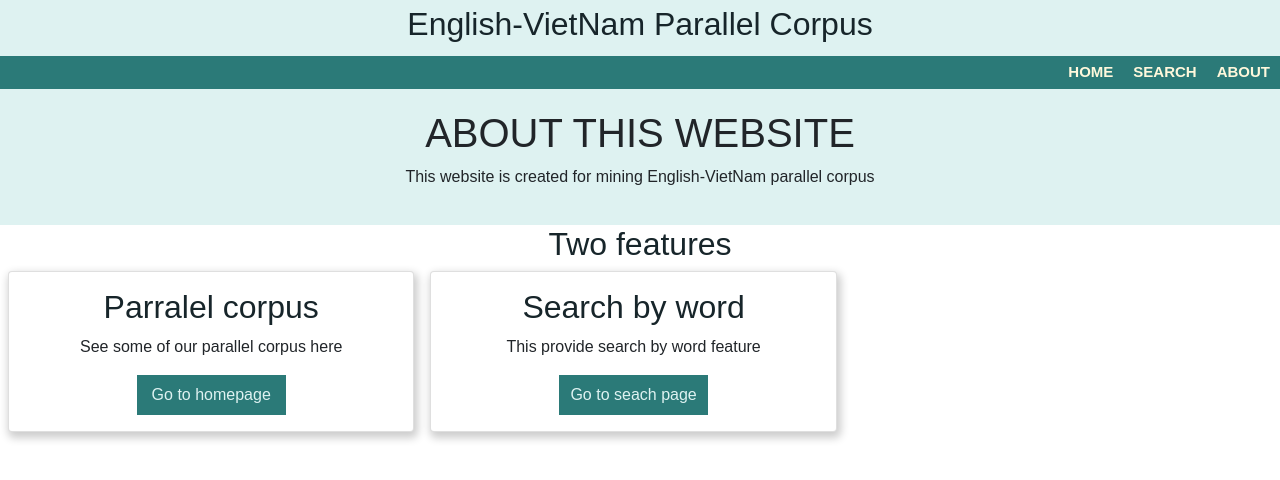
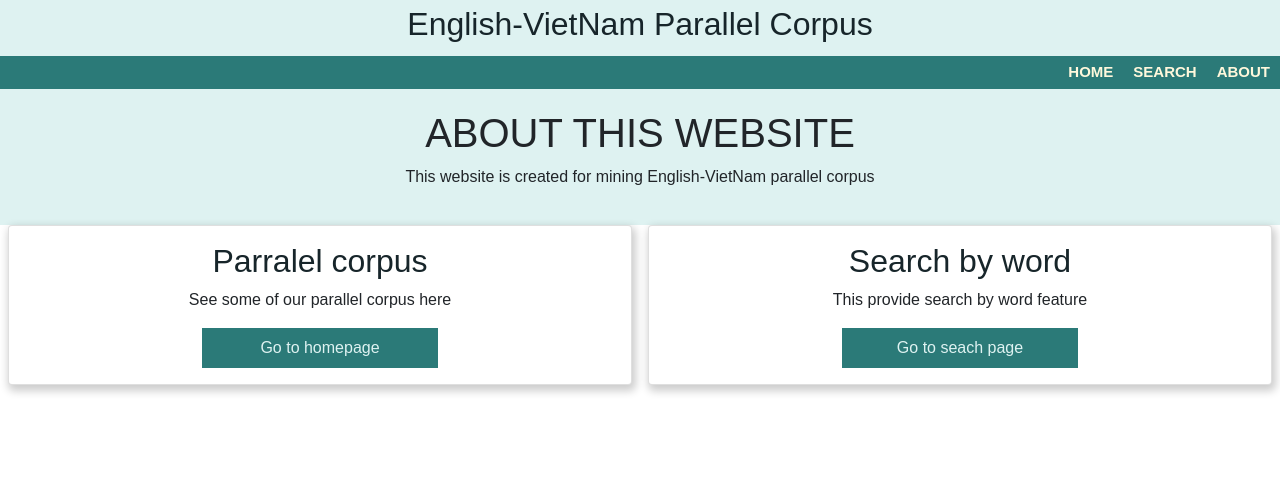
Before and after one commit to PhmNm/demo_web, a React (Create React App) app: page /about in a window 1280 px wide. Shown: the top 480 px of the page. Built offline with nearby package versions, Linux system fonts and the light colour scheme.

Commit message:
update about

```diff
--- a/src/components/About/About.jsx
+++ b/src/components/About/About.jsx
@@ -17,8 +17,6 @@ function About(props) {
                     <h1>ABOUT THIS WEBSITE</h1>
                     <p>This website is created for mining English-VietNam parallel corpus</p>
                 </div>
-                <h2 style={{ textAlign: 'center' }}>Two features</h2>
-                {/* SAVE ONE COLUMN FOR FUTURE FEATURE */}
                 <div className="column">
                     <div className="card">
                         <div className="container">
--- a/src/components/About/style.css
+++ b/src/components/About/style.css
@@ -2,7 +2,13 @@ body {
     font-family: Arial, Helvetica, sans-serif;
     margin: 0;
   }
-
+.about {
+  padding: 20px;
+  background-color: #DEF2F1;
+  text-align: center;
+  margin: auto;
+  font-family: Arial, Helvetica, sans-serif;
+}
 html {
   box-sizing: border-box;
 }
@@ -14,7 +20,7 @@ body {
 .column {
   float: left;
   /* width: 33.3%; */
-    width: 33%;
+  width: 50%;
   margin-bottom: 16px;
   padding: 0 8px;
 }
@@ -24,32 +30,24 @@ body {
   margin: auto;
 }
 
-  .about {
-    padding: 20px;
-    background-color: #DEF2F1;
-    text-align: center;
-    margin: auto;
-    font-family: Arial, Helvetica, sans-serif;
-  }
+
 
 .container {
   padding: 16px 16px;
   text-align: center;
 }
 
-  .container::after, .row::after {
-    content: "";
+/* .container::after, .row::after {
   clear: both;
   display: table;
   position: relative;
-  }
+} */
 
 .container h2{
     text-align: center;
 }
 
 .button {
-
   border: none;
   outline: 0;
   display: inline-block;
--- a/src/components/HomePage/HomePage.jsx
+++ b/src/components/HomePage/HomePage.jsx
@@ -27,55 +27,6 @@ function Items({ currentItems }) {
         </>
     );
 }
-
-// function PaginatedItems({ itemsPerPage }) {
-//     // We start with an empty list of items.
-//     const [currentItems, setCurrentItems] = useState(null);
-//     const [pageCount, setPageCount] = useState(0);
-//     // Here we use item offsets; we could also use page offsets
-//     // following the API or data you're working with.
-//     const [itemOffset, setItemOffset] = useState(0);
-
-//     useEffect(() => {
-//         // Fetch items from another resources.
-//         const endOffset = itemOffset + itemsPerPage;
-//         setCurrentItems(data.slice(itemOffset, endOffset));
-//         setPageCount(Math.ceil(data.length / itemsPerPage));
-//     }, [itemOffset, itemsPerPage]);
-
-//     // Invoke when user click to request another page.
-//     const handlePageClick = (event) => {
-//         const newOffset = event.selected * itemsPerPage % items.length;
-//         console.log(`User requested page number ${event.selected}, which is offset ${newOffset}`);
-//         setItemOffset(newOffset);
-//     };
-
-//     return (
-//         <>
-//             <Items currentItems={currentItems} />
-//             <ReactPaginate
-//                 nextLabel="next >"
-//                 onPageChange={handlePageClick}
-//                 pageRangeDisplayed={3}
-//                 marginPagesDisplayed={2}
-//                 pageCount={pageCount}
-//                 previousLabel="< previous"
-//                 pageClassName="page-item"
-//                 pageLinkClassName="page-link"
-//                 previousClassName="page-item"
-//                 previousLinkClassName="page-link"
-//                 nextClassName="page-item"
-//                 nextLinkClassName="page-link"
-//                 breakLabel="..."
-//                 breakClassName="page-item"
-//                 breakLinkClassName="page-link"
-//                 containerClassName="pagination"
-//                 activeClassName="active"
-//                 renderOnZeroPageCount={null}
-//             />
-//         </>
-//     );
-// }
 
 
 function HomePage() {
@@ -118,6 +69,7 @@ function HomePage() {
                             </tr> */}
 
                     </tbody>
+                    <div className="pagination">
                         <ReactPaginate
                             nextLabel=">>"
                             onPageChange={handlePageClick}
@@ -138,6 +90,7 @@ function HomePage() {
                             activeClassName="active"
                             renderOnZeroPageCount={null}
                         />
+                    </div>
                 </table>
             </div>
         </>
--- a/src/components/HomePage/style.css
+++ b/src/components/HomePage/style.css
@@ -42,3 +42,7 @@
     text-align: left;
     border-bottom: 1px solid black;
 }
+
+.paginations{
+    position: relative;
+}
```
Also changed, not shown: public/logo192.png (deleted), public/logo512.png (deleted), public/manifest.json. Lines whose indentation alone changed are shown as unchanged.
